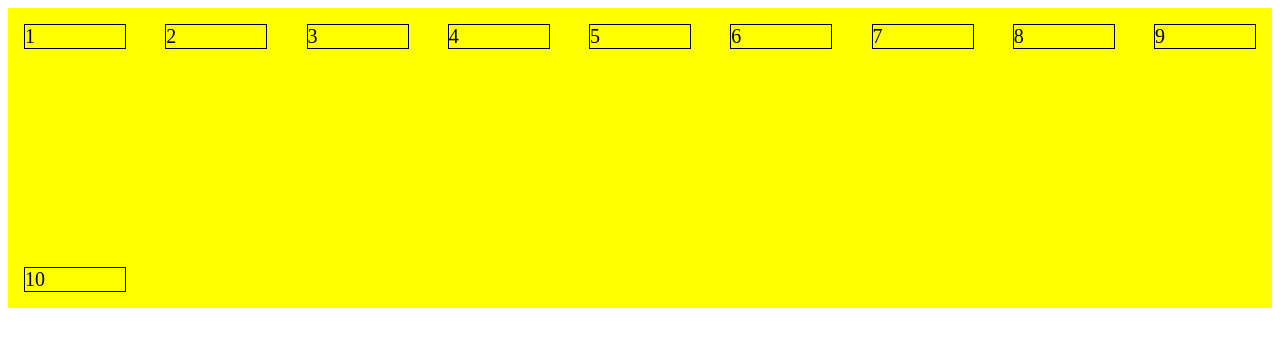
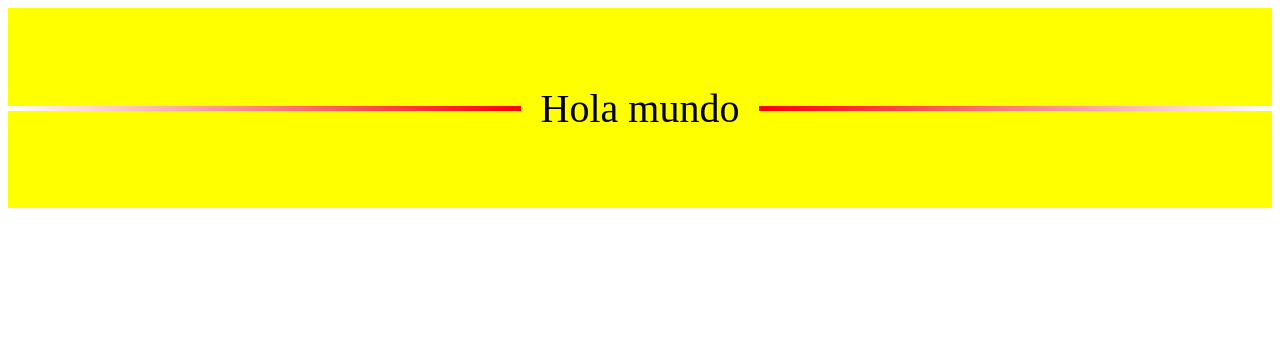
Before and after one commit to gerardo-alderete-desarrollos/flexbox, a plain HTML site: page index.html in a window 1280 px wide. Drawn offline with Linux system fonts and the light colour scheme.

Commit message:
FLEX ITEMS
EJERCICIO REALIZADO EN LA CLASE FLEX ITEMS

```diff
--- a/index.html
+++ b/index.html
@@ -8,17 +8,8 @@
     <link rel="stylesheet" href="style.css">
 </head>
 <body>
-    <div class="flex-container">
-        <div class="flex-item">1</div>
-        <div class="flex-item">2</div>
-        <div class="flex-item">3</div>
-        <div class="flex-item">4</div>
-        <div class="flex-item">5</div>
-        <div class="flex-item">6</div>
-        <div class="flex-item">7</div>
-        <div class="flex-item">8</div>
-        <div class="flex-item">9</div>
-        <div class="flex-item">10</div>
+    <div class="container">
+        Hola mundo
     </div>
 
 
--- a/style.css
+++ b/style.css
@@ -1,50 +1,25 @@
-body {
-    font-size: 4rem;
-
+.container {
+    display: flex;
+    height: 200px;
+    background: yellow;
+    justify-content: center;
+    align-items: center;
+    font-size: 2.5em;
 }
 
-.flex-container {
-    display: flex;
-    background: yellow;
-    /* flex-direction: row-reverse;
-    flex-wrap: wrap-reverse; */
-    flex-flow: wrap;
-    /* justify-content: flex-start; */
-    /* justify-content: flex-end; */
-    /* justify-content: center; */
-    /* justify-content: space-around; */
-    justify-content: space-between;
-    height: 300px;
-    /* align-items: center; */
-    /* align-items: flex-start; */
-    /* align-items: flex-end; */
-    /* align-items: stretch; */
-    /* align-items: baseline; */
-    /* align-content: flex-end; */
-    /* align-content: flex-start; */
-    /* align-content: center; */
-    /* align-content: space-around; */
-    align-content: space-between;
-
-
-
-
-
-
-
-
-
+.container::before,
+.container::after {
+    content: "";
+    display: block;
+    height: 5px;
+    /* width: 200px; */
+    flex: 1;
+    background: linear-gradient(to left, red,white);
+    margin-right: .5em;
 }
 
-.flex-item {
-    border: 1px solid #000;
-    margin: 1rem;
-    /* padding: .5em 1em; */
-    font-size: 20px;
-    width: 100px;
-    /* height: 100px; */
+.container::after {
+    background: linear-gradient(to right, red, white);
+    margin-right: 0;
+    margin-left: .5em;
 }
-
-/* .flex-item:nth-child(2) {
-    font-size: 36px;
-} */
```
